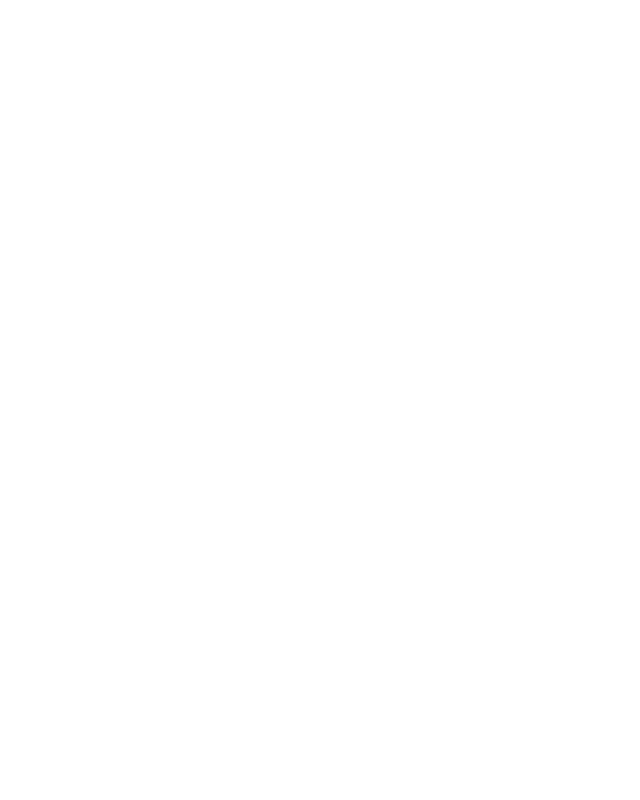
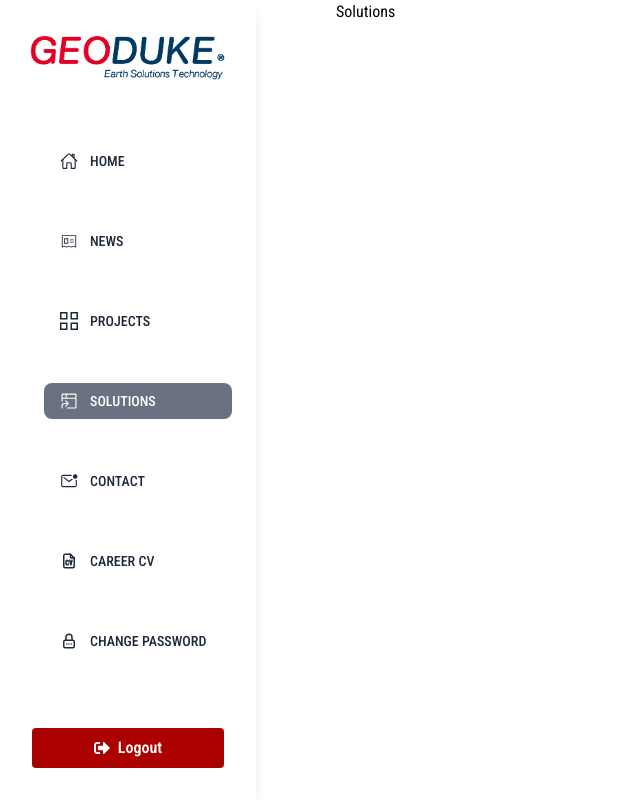
Before and after one commit to BEMO2002/Dashboard-Geo, a React (Vite) app: page /solutions in a window 1280 px wide. Before the commit this address had no page. Shown: the whole page, without its empty margins (0-640 px from the left). Built offline with nearby package versions, Linux system fonts and the light colour scheme; sample sign-in values are in the browser's storage.

Commit message:
add cv page

```diff
--- a/src/App.jsx
+++ b/src/App.jsx
@@ -12,6 +12,8 @@
 import Projects from "./Pages/Projects";
 import ContactMessage from "./Pages/ContactMessage";
 import ChangePassword from "./Pages/ChangePassword";
+import Solutions from "./Pages/Solutions";
+import Career from "./Pages/Career";
 
 function App() {
   return (
@@ -30,9 +32,11 @@
           >
             <Route index element={<Home />} />
             <Route path="/news" element={<News />} />
-            <Route path="/projects" element={<Projects/>} />
-            <Route path="/contact" element={<ContactMessage/>} />
-            <Route path="/change" element={<ChangePassword/>} />
+            <Route path="/projects" element={<Projects />} />
+            <Route path="/contact" element={<ContactMessage />} />
+            <Route path="/career" element={<Career />} />
+            <Route path="/change" element={<ChangePassword />} />
+            <Route path="/solutions" element={<Solutions />} />
           </Route>
         </Routes>
       </BrowserRouter>
--- a/src/Components/SideBar.jsx
+++ b/src/Components/SideBar.jsx
@@ -1,11 +1,5 @@
 import React from "react";
-import {
-  FaHome,
-  FaNewspaper,
-  FaProjectDiagram,
-  FaSignOutAlt,
-  FaPhone,
-} from "react-icons/fa";
+import { FaSignOutAlt } from "react-icons/fa";
 import { IoHomeOutline } from "react-icons/io5";
 import { IoMailUnreadOutline } from "react-icons/io5";
 import { GoProjectSymlink } from "react-icons/go";
@@ -16,12 +10,14 @@
 import { TbLockPassword } from "react-icons/tb";
 import { PiNewspaperClippingLight } from "react-icons/pi";
 import { GrProjects } from "react-icons/gr";
+import { TbFileCv } from "react-icons/tb";
 const navLinks = [
   { name: "Home", icon: <IoHomeOutline />, href: "/" },
   { name: "News", icon: <PiNewspaperClippingLight />, href: "/news" },
   { name: "Projects", icon: <GrProjects />, href: "/projects" },
-  { name: "Solutions", icon: <GoProjectSymlink />, href: "#" },
+  { name: "Solutions", icon: <GoProjectSymlink />, href: "/solutions" },
   { name: "Contact", icon: <IoMailUnreadOutline />, href: "/contact" },
+  { name: "Career Cv", icon: <TbFileCv />, href: "/career" },
   { name: "Change Password", icon: <TbLockPassword />, href: "/change" },
 ];
 
@@ -48,7 +44,7 @@
           {navLinks.map((link) => {
             const isActive = location.pathname === link.href;
             return (
-              <li key={link.name} >
+              <li key={link.name}>
                 <a
                   href={link.href}
                   className={`w-full uppercase flex items-center gap-3 font-medium transition-colors rounded-lg px-4 py-2 justify-start text-sm whitespace-nowrap overflow-hidden text-ellipsis ${
--- /dev/null
+++ b/src/Pages/Career.jsx
@@ -0,0 +1,7 @@
+import React from "react";
+
+const Career = () => {
+  return <div>Career</div>;
+};
+
+export default Career;
--- /dev/null
+++ b/src/Pages/Solutions.jsx
@@ -0,0 +1,9 @@
+import React from 'react'
+
+const Solutions = () => {
+  return (
+    <div>Solutions</div>
+  )
+}
+
+export default Solutions
```
Lines whose indentation alone changed are shown as unchanged.
